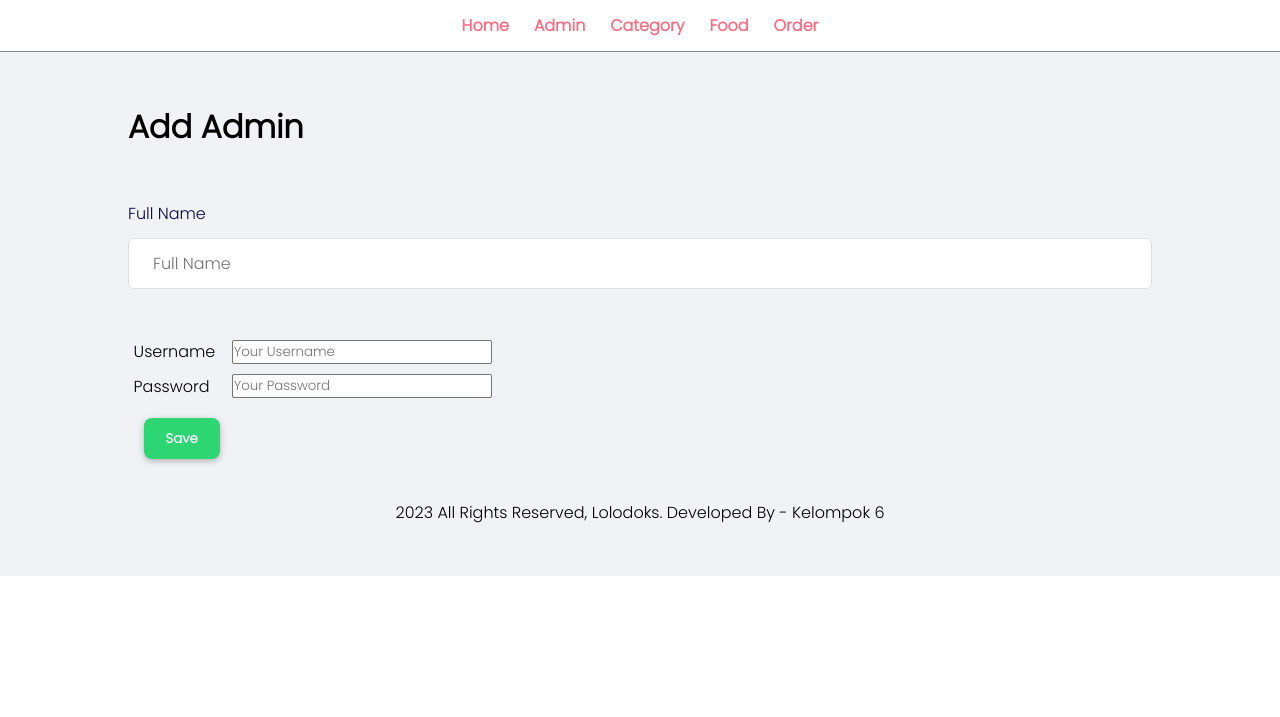
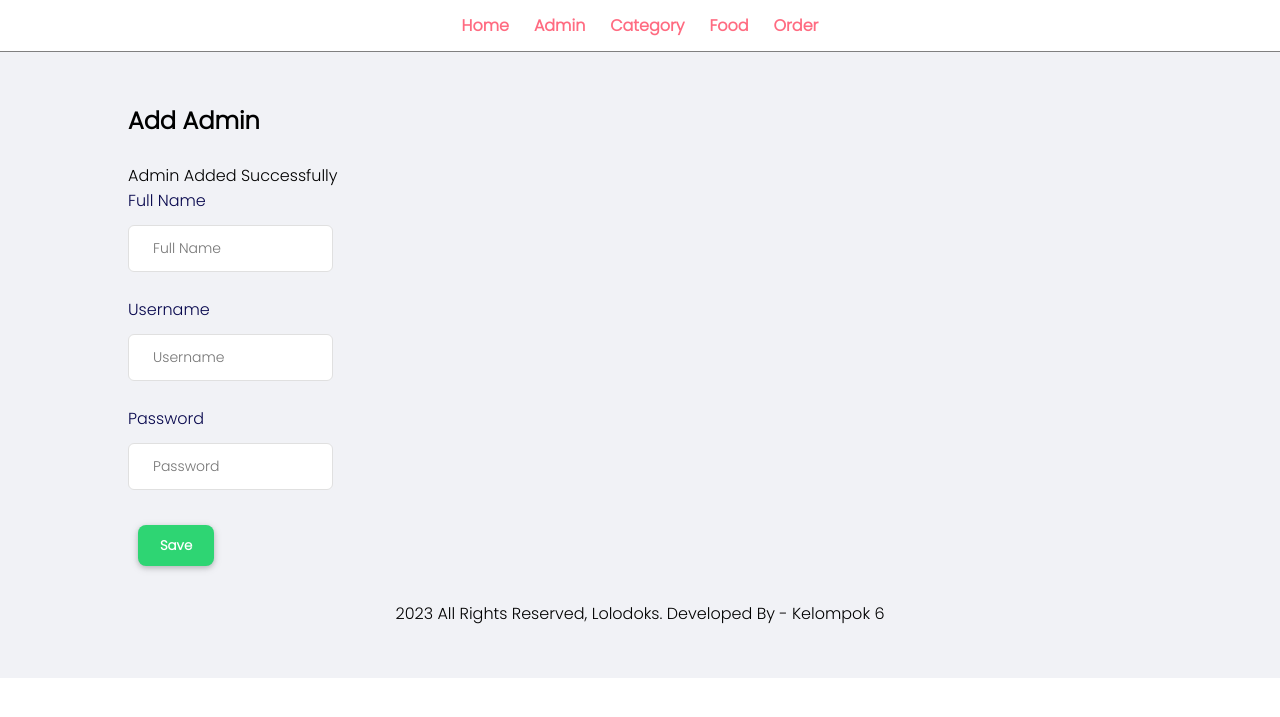
Before and after one commit to No0biTa/lolodoks, a PHP site: page /lolodoks/admin/add-admin.php in a window 1280 px wide. Shown: the top 717 px of the page. Run offline with PHP 8.4, Linux system fonts and the light colour scheme; the visitor is signed in with stand-in values (Sample User, id 1).

Commit message:
Updated 13-04-2023 21:25

```diff
--- a/admin/add-admin.php
+++ b/admin/add-admin.php
@@ -2,45 +2,34 @@
 
 	<div class="main-content">
 		<div class="wrapper">
-			<h1>Add Admin</h1>
-			<br><br>
+			<h2>Add Admin</h2>
+			<br/>
+            <?php
+            if(isset($_SESSION['add']))
+            {
+                echo $_SESSION['add'];
+                unset($_SESSION['add']);
+            }
+            ?><br/>
 			<form action="" method="POST">
 				<table class="tbl-50">
-					<!-- <tr>
-						<td>Full Name</td>
-						<td>
-							<input type="text" name="full_name" placeholder="Enter Your Name">
-						</td>
-					</tr> -->
+					<div class="formbold-mb-2">
+						<label for="full_name" class="formbold-form-label"> Full Name </label>
+						<input type="text" name="full_name" placeholder="Full Name" class="formbold-form-input" />
+					</div><br/>
 
-					<div class="formbold-mb-5">
-						<label for="name" class="formbold-form-label"> Full Name </label>
-						<input
-						type="text"
-						name="full_name"
-						placeholder="Full Name"
-						class="formbold-form-input"
-						/>
+                    <div class="formbold-mb-2">
+                        <label for="username" class="formbold-form-label"> Username </label>
+                        <input type="text" name="username" placeholder="Username" class="formbold-form-input" />
+                    </div><br/>
+
+                    <div class="formbold-mb-2">
+                        <label for="username" class="formbold-form-label"> Password </label>
+                        <input type="password" name="password" placeholder="Password" class="formbold-form-input" />
+                    </div><br/>
+					<div class="formbold-mb-2">
+                        <input type="submit" name="submit" value="Save" class="btn btn-default waves-teal btn-success">
 					</div>
-
-					<tr>
-						<td>Username</td>
-						<td>
-							<input type="text" name="username" placeholder="Your Username">
-						</td>
-					</tr><br/>
-
-					<tr>
-						<td>Password </td>
-						<td>
-							<input type="password" name="password" placeholder="Your Password">
-						</td>
-					</tr>
-
-					<tr>
-						<td>
-							<input type="submit" name="submit" value="Save" class="btn btn-default waves-teal btn-success">
-					</tr>
 
 				</table>
 
--- a/config/constants.php
+++ b/config/constants.php
@@ -3,7 +3,7 @@
 	session_start();
 
 		//Create Constants to store non Repeating Values
-		define('HOME', 'http://localhost/lolodoks' );
+		define('HOME', 'http://localhost:63342/lolodoks/' );
 		define('LOCALHOST', '34.101.114.64');
 		define('DB_USERNAME', 'koala');
 		define('DB_PASSWORD', 'Koala@123');
--- a/css/admin.css
+++ b/css/admin.css
@@ -221,14 +221,14 @@ table tr td{
   }
 
   .formbold-form-input {
-    width: 100%;
+    width: 20%;
     padding: 12px 24px;
     border-radius: 6px;
     border: 1px solid #e0e0e0;
     background: white;
     font-weight: 500;
-    font-size: 16px;
-    color: #6b7280;
+    font-size: 14px;
+    color: #2d3436;
     outline: none;
     resize: none;
   }
```
Also changed, not shown: admin/manage-admin.php (+47 -29 lines).
